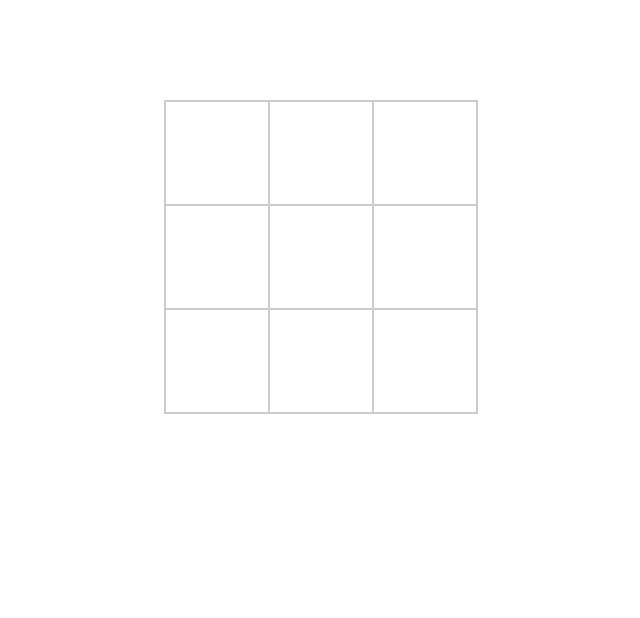
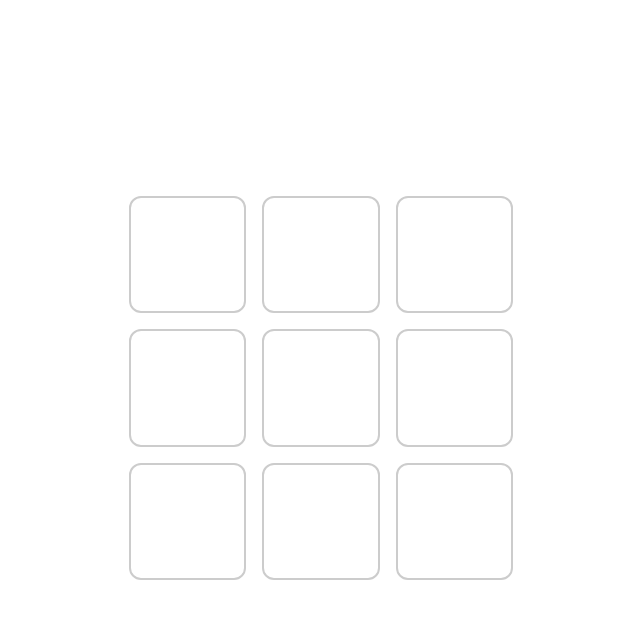
Before and after one commit to Alex-Unnippillil/tictactoe, a plain HTML site: page index.html in a window 1280 px wide. Shown: the whole page, without its empty margins (319-959 px from the left). Drawn offline with Linux system fonts and the light colour scheme.

Commit message:
Refactor board layout to grid buttons

```diff
--- a/index.html
+++ b/index.html
@@ -1,59 +1,24 @@
-
-
 <!DOCTYPE html>
-<html>
+<html lang="en">
 <head>
+  <meta charset="UTF-8">
+  <meta name="viewport" content="width=device-width, initial-scale=1.0">
   <title>Tic Tac Toe</title>
-  <style>
-    body {
-      font-family: Arial, sans-serif;
-      text-align: center;
-      margin-top: 100px;
-    }
-    .board {
-      display: inline-block;
-      border-collapse: collapse;
-    }
-    .board td {
-      width: 100px;
-      height: 100px;
-      border: 2px solid #ccc;
-      font-size: 48px;
-      text-align: center;
-      vertical-align: middle;
-      cursor: pointer;
-    }
-
-    .board td:hover {
-      background-color: #f2f2f2;
-    }
-
-    .message {
-      margin-top: 20px;
-      font-size: 24px;
-      font-weight: bold;
-    }
-  </style>
+  <link rel="stylesheet" href="site/css/style.css">
 </head>
 <body>
-  <table class="board">
-    <tr>
-      <td onclick="makeMove(0, 0)"></td>
-      <td onclick="makeMove(0, 1)"></td>
-      <td onclick="makeMove(0, 2)"></td>
-    </tr>
-    <tr>
-      <td onclick="makeMove(1, 0)"></td>
-      <td onclick="makeMove(1, 1)"></td>
-      <td onclick="makeMove(1, 2)"></td>
-    </tr>
-    <tr>
-      <td onclick="makeMove(2, 0)"></td>
-      <td onclick="makeMove(2, 1)"></td>
-      <td onclick="makeMove(2, 2)"></td>
-    </tr>
-  </table>
-  <div class="message"></div>
+  <div class="board" role="grid" aria-label="Tic Tac Toe board">
+    <button class="board__cell" role="gridcell" data-cell data-row="0" data-col="0" aria-label="Row 1, Column 1"></button>
+    <button class="board__cell" role="gridcell" data-cell data-row="0" data-col="1" aria-label="Row 1, Column 2"></button>
+    <button class="board__cell" role="gridcell" data-cell data-row="0" data-col="2" aria-label="Row 1, Column 3"></button>
+    <button class="board__cell" role="gridcell" data-cell data-row="1" data-col="0" aria-label="Row 2, Column 1"></button>
+    <button class="board__cell" role="gridcell" data-cell data-row="1" data-col="1" aria-label="Row 2, Column 2"></button>
+    <button class="board__cell" role="gridcell" data-cell data-row="1" data-col="2" aria-label="Row 2, Column 3"></button>
+    <button class="board__cell" role="gridcell" data-cell data-row="2" data-col="0" aria-label="Row 3, Column 1"></button>
+    <button class="board__cell" role="gridcell" data-cell data-row="2" data-col="1" aria-label="Row 3, Column 2"></button>
+    <button class="board__cell" role="gridcell" data-cell data-row="2" data-col="2" aria-label="Row 3, Column 3"></button>
+  </div>
+  <div class="message" aria-live="polite"></div>
 
   <script>
     var currentPlayer = 'X';
@@ -64,23 +29,46 @@
     ];
     var gameOver = false;
 
-    function makeMove(row, col) {
+    var boardElement = document.querySelector('.board');
+    var messageElement = document.querySelector('.message');
+    var cells = Array.from(boardElement.querySelectorAll('[data-cell]'));
+
+    cells.forEach(function (cell) {
+      cell.addEventListener('click', handleCellClick);
+    });
+
+    function handleCellClick(event) {
+      var cell = event.currentTarget;
+      var row = Number(cell.dataset.row);
+      var col = Number(cell.dataset.col);
+
       if (gameOver || board[row][col] !== '') {
         return;
       }
 
       board[row][col] = currentPlayer;
-      document.querySelector('.board').rows[row].cells[col].textContent = currentPlayer;
+      cell.textContent = currentPlayer;
+      cell.classList.add(currentPlayer === 'X' ? 'cell--x' : 'cell--o');
+      cell.disabled = true;
+      cell.setAttribute('aria-label', 'Row ' + (row + 1) + ', Column ' + (col + 1) + ', ' + currentPlayer);
 
       if (checkWin(currentPlayer)) {
-        document.querySelector('.message').textContent = currentPlayer + ' Wins!';
+        messageElement.textContent = currentPlayer + ' wins!';
         gameOver = true;
+        finalizeBoard();
       } else if (checkDraw()) {
-        document.querySelector('.message').textContent = 'It's a draw!';
+        messageElement.textContent = "It's a draw!";
         gameOver = true;
+        finalizeBoard();
       } else {
         currentPlayer = currentPlayer === 'X' ? 'O' : 'X';
       }
+    }
+
+    function finalizeBoard() {
+      cells.forEach(function (cell) {
+        cell.disabled = true;
+      });
     }
 
     function checkWin(player) {
--- /dev/null
+++ b/site/css/style.css
@@ -0,0 +1,95 @@
+:root {
+  --color-background: #ffffff;
+  --color-border: #cccccc;
+  --color-text: #222222;
+  --color-x: #d6336c;
+  --color-o: #1c7ed6;
+  --color-hover: #f2f2f2;
+  --color-hover-x: #f8d2df;
+  --color-hover-o: #d7e9fb;
+  --gap-size: clamp(0.5rem, 2vw, 1rem);
+}
+
+* {
+  box-sizing: border-box;
+}
+
+body {
+  font-family: Arial, sans-serif;
+  text-align: center;
+  margin: 0;
+  min-height: 100vh;
+  display: flex;
+  flex-direction: column;
+  align-items: center;
+  justify-content: center;
+  gap: 1.5rem;
+  background-color: var(--color-background);
+  color: var(--color-text);
+  padding: 2rem 1rem;
+}
+
+.board {
+  display: grid;
+  grid-template-columns: repeat(3, minmax(0, 1fr));
+  gap: var(--gap-size);
+  width: min(90vmin, 24rem);
+}
+
+.board__cell {
+  aspect-ratio: 1;
+  border: 2px solid var(--color-border);
+  border-radius: 0.75rem;
+  font-size: clamp(2.5rem, 12vmin, 4.5rem);
+  font-weight: bold;
+  display: flex;
+  align-items: center;
+  justify-content: center;
+  background-color: var(--color-background);
+  color: var(--color-text);
+  cursor: pointer;
+  transition: transform 0.15s ease, background-color 0.15s ease, box-shadow 0.15s ease;
+}
+
+.board__cell:hover,
+.board__cell:focus-visible {
+  background-color: var(--color-hover);
+  transform: translateY(-2px);
+  box-shadow: 0 4px 10px rgba(0, 0, 0, 0.12);
+  outline: none;
+}
+
+.board__cell.cell--x {
+  color: var(--color-x);
+}
+
+.board__cell.cell--o {
+  color: var(--color-o);
+}
+
+.board__cell.cell--x:hover,
+.board__cell.cell--x:focus-visible {
+  background-color: var(--color-hover-x);
+}
+
+.board__cell.cell--o:hover,
+.board__cell.cell--o:focus-visible {
+  background-color: var(--color-hover-o);
+}
+
+.board__cell:disabled {
+  cursor: default;
+  transform: none;
+  box-shadow: none;
+}
+
+.board__cell:disabled:hover,
+.board__cell:disabled:focus-visible {
+  background-color: var(--color-background);
+  box-shadow: none;
+}
+
+.message {
+  font-size: clamp(1.25rem, 3vw, 1.75rem);
+  font-weight: 600;
+}
```
